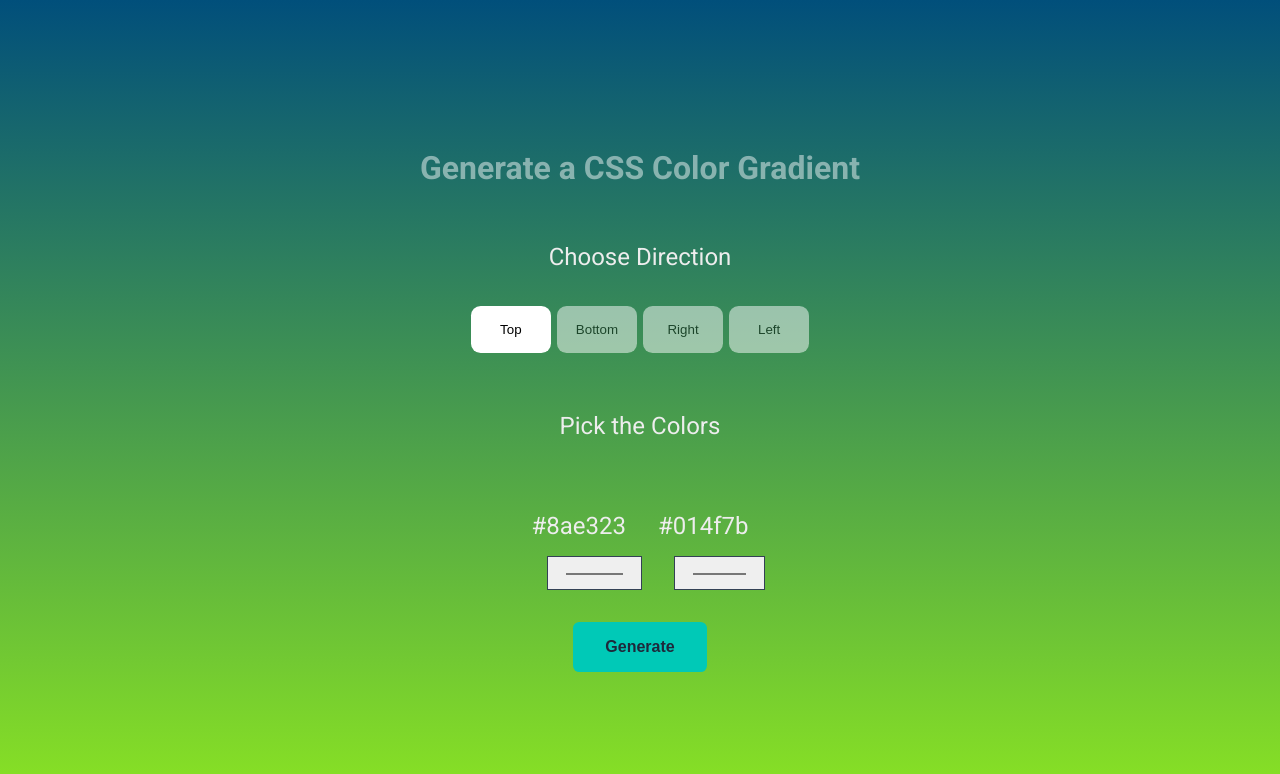
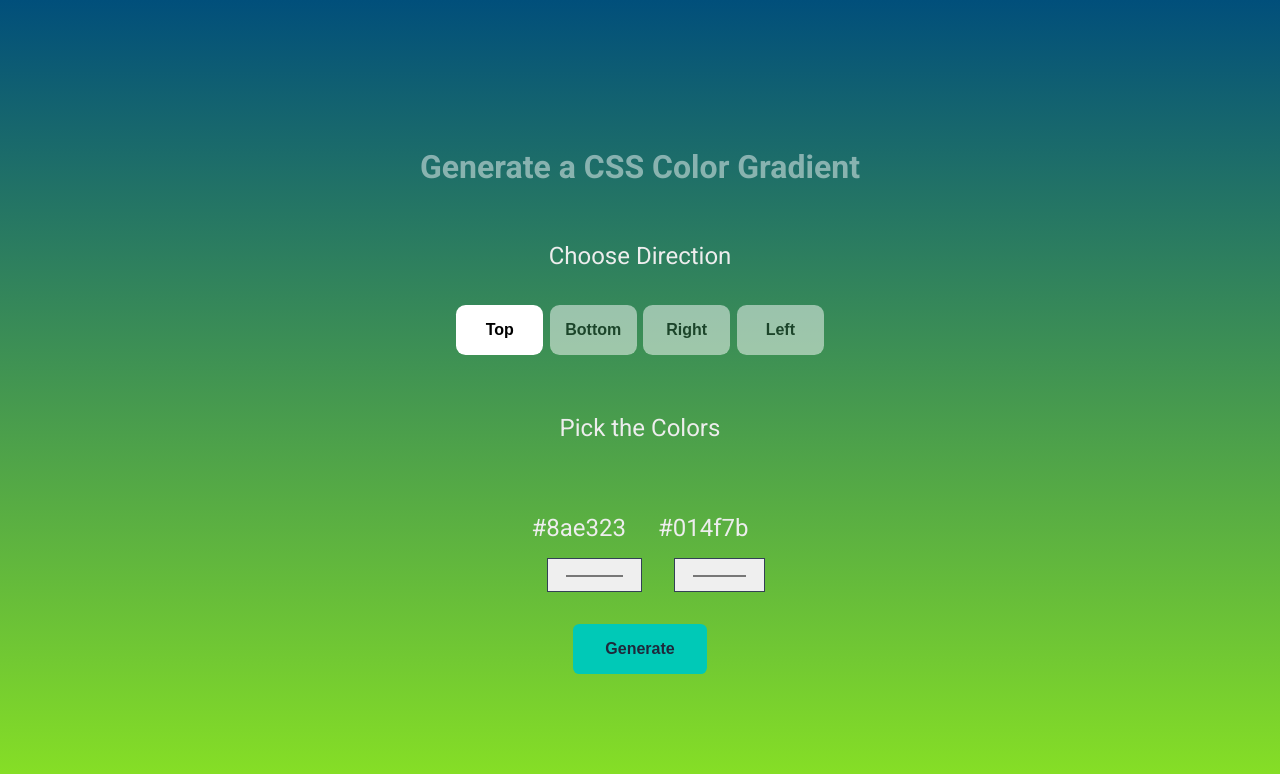
Before and after one commit to CLL-NxtWave-Submissions/gradient-generator, a React (Create React App) app: page / in a window 1280 px wide. Shown: the top 774 px of the page. Built offline with nearby package versions, Linux system fonts and the light colour scheme; a web font is replaced by a local one.

Commit message:
Adjusted CSS styling of styled component GradientDirectionItemButton

```diff
--- a/src/components/GradientDirectionItem/styledComponents.js
+++ b/src/components/GradientDirectionItem/styledComponents.js
@@ -24,4 +24,6 @@ export const GradientDirectionItemButton = styled.button`
   cursor: pointer;
   padding: 0;
   margin: 0;
+  font-size: 1rem;
+  font-weight: 600;
 `
```
